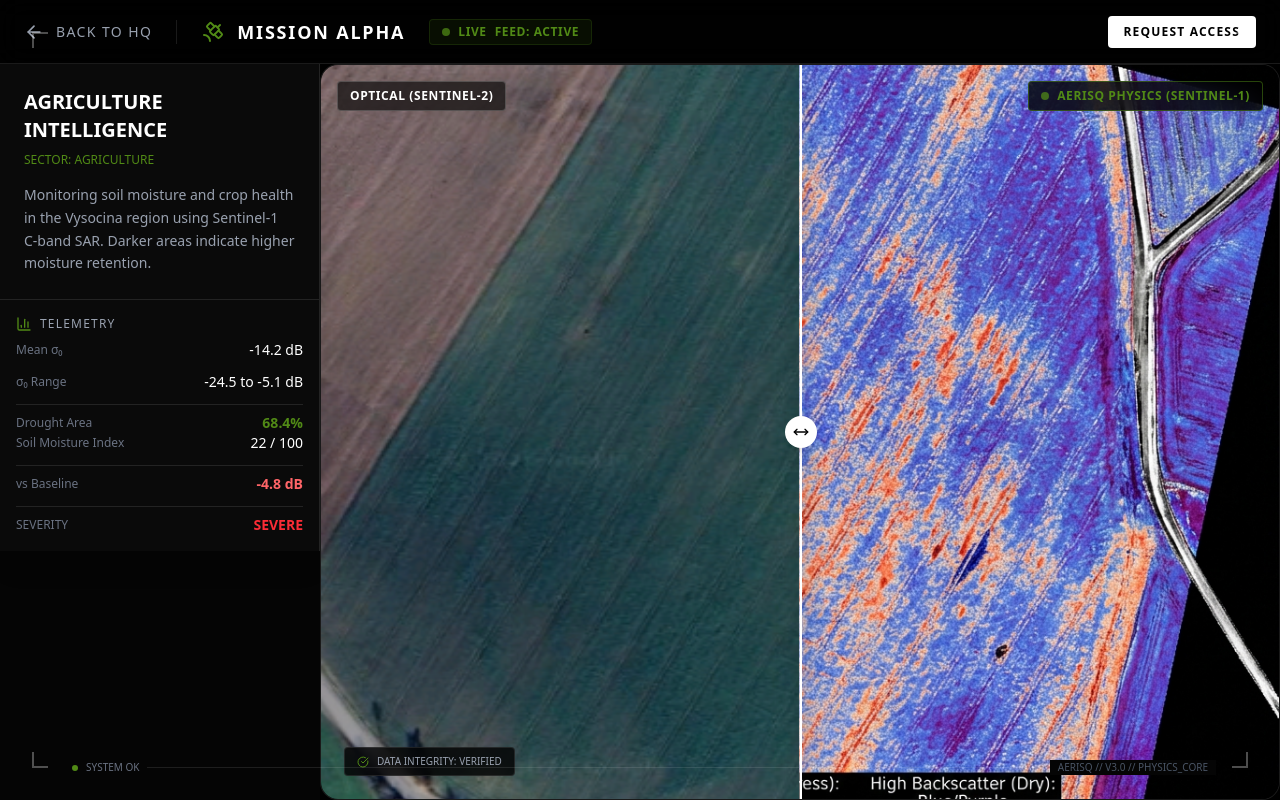
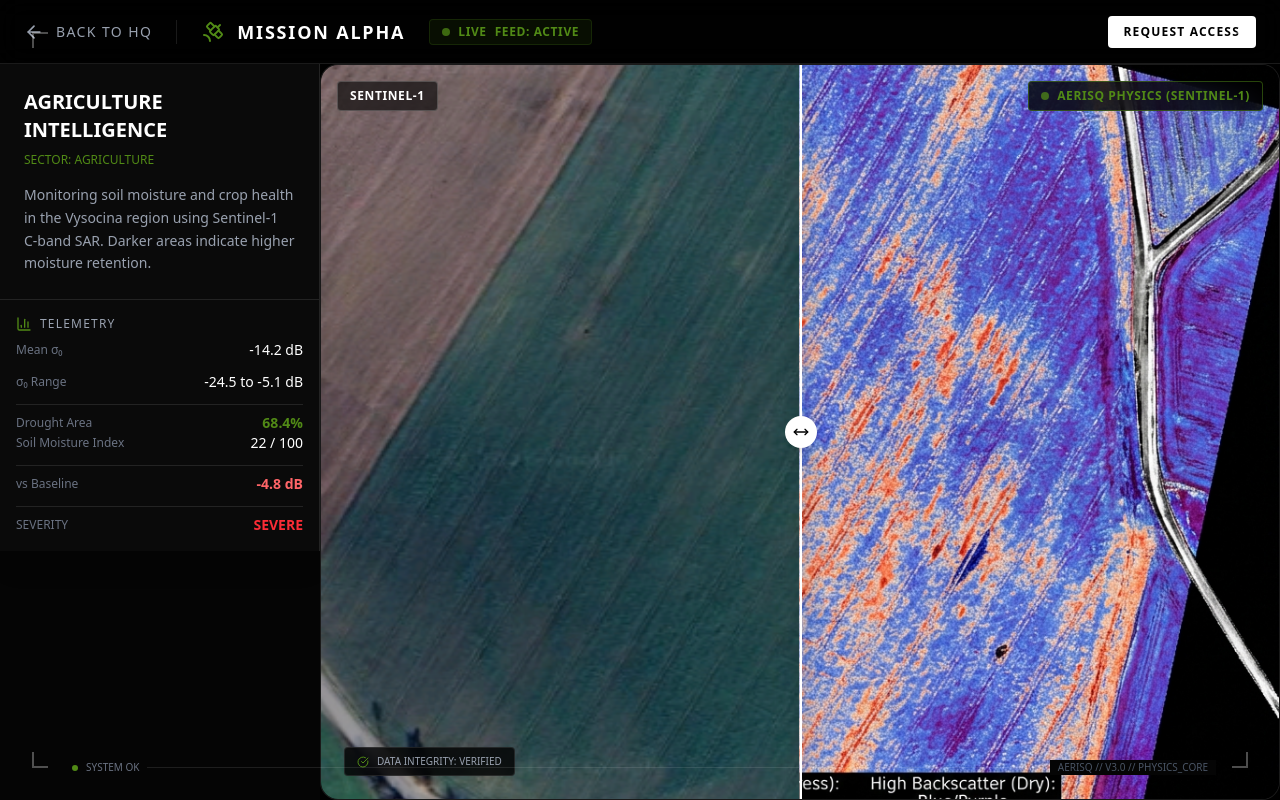
Before and after one commit to PetrZakcs/aerisq, a Next.js app in the folder frontend/: page /mission/alpha in a window 1280 px wide. Built offline with nearby package versions, Linux system fonts and the light colour scheme; no server answers.

Commit message:
fix(mission): Update Sentinel labels in Alpha mission

```diff
--- a/frontend/app/mission/alpha/page.tsx
+++ b/frontend/app/mission/alpha/page.tsx
@@ -148,7 +148,7 @@ export default function MissionAlphaPage() {
                         <TruthSlider
                             beforeImage={MISSION_CONFIG.assets.optical}
                             afterImage={MISSION_CONFIG.assets.radar}
-                            beforeLabel="OPTICAL (SENTINEL-2)"
+                            beforeLabel="SENTINEL-1"
                             afterLabel="AERISQ PHYSICS (SENTINEL-1)"
                         />
 
```
